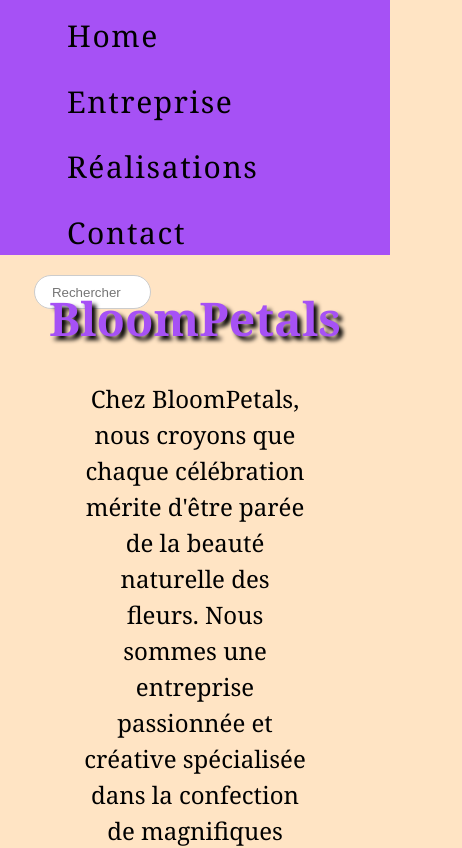
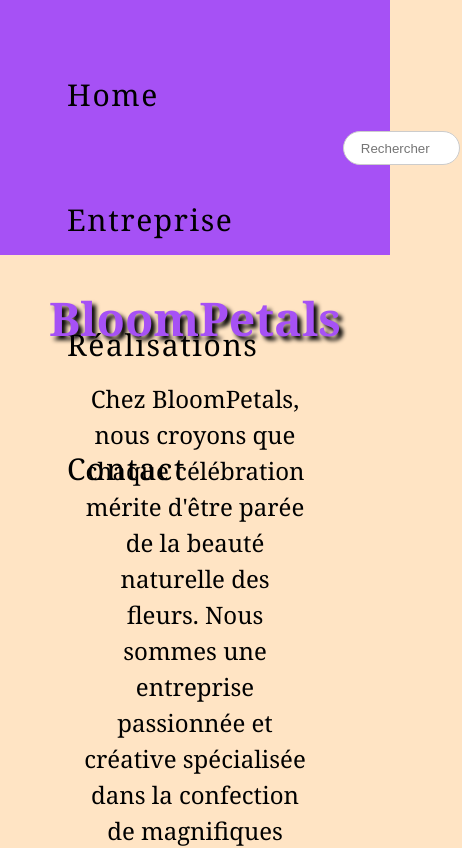
Before and after one commit to walid-saadelkhalk/bloomPetals, a plain HTML site: page index.html in a window 390 px wide. Shown: the top 848 px of the page, 462 px wide, since content can reach past the window. Drawn offline with Linux system fonts and the light colour scheme.

Commit message:
bloompetals

```diff
--- a/index.html
+++ b/index.html
@@ -20,11 +20,12 @@
                     <li><a href="realisations.html"> Réalisations</a></li>
                     <li><a href="contact.html"> Contact</a></li>
                 </ul>
-                <form>
-                    <input id="input_nav" type="search" name="q" placeholder="Rechercher">
-                </form>
+
 
             </nav>
+            <form>
+                <input id="input_nav" type="search" name="q" placeholder="Rechercher">
+            </form>
         </section>
 
     </header>
--- a/style.css
+++ b/style.css
@@ -9,6 +9,7 @@ body{
 .container{
     display: flex;
     flex-direction: row;
+    align-items: center;
 }
 
 nav {
@@ -25,10 +26,8 @@ nav {
 
 /*barre de recherche*/
 
-
 form{
-    margin-top: 10vh;
-
+    margin-bottom: -2%;
 }
 
 
@@ -36,8 +35,10 @@ form{
 #input_nav{
     width: 10vw;
     height: 4vh;
-    margin-left: 1%;
-    padding: 10%;
+    margin: 1%;
+    margin-left: 3%;
+    padding: 1%;
+    margin-top: 50%;
     border-radius: 30px;
     border: 1px solid #ccc;
 }
@@ -47,15 +48,15 @@ form{
         width: 30vw;
         height: 4vh;
         margin-left: 1%;
+        margin-right: 20%;
         padding: 10%;
         border-radius: 30px;
         border: 1px solid #ccc;
     }
 
     nav {
-        padding-top: 0.5%;
-        width: 80vw;
-        height: 30vh;
+        width: 30vw;
+        height: 45vh;
     }
 }
 
@@ -138,6 +139,14 @@ ul li a:hover {
 /*fin accueil navigation*/
 /*Fin de Header*/
 
+@media (max-width: 1002px) {
+    nav ul li{
+        list-style: none;
+        display: inline-block;
+        padding: 10px;
+        margin-top:3.5vh ;
+    }
+}
 
 
 /*footer*/
```
Also changed, not shown: contact.html (+4 -3 lines), entreprise.html (+4 -3 lines), realisations.html (+4 -3 lines).
